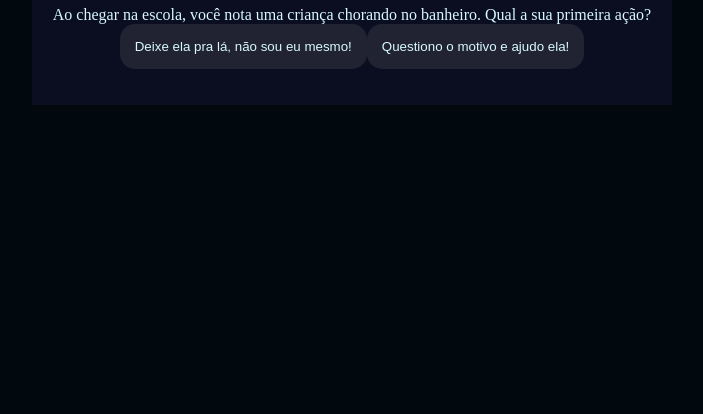
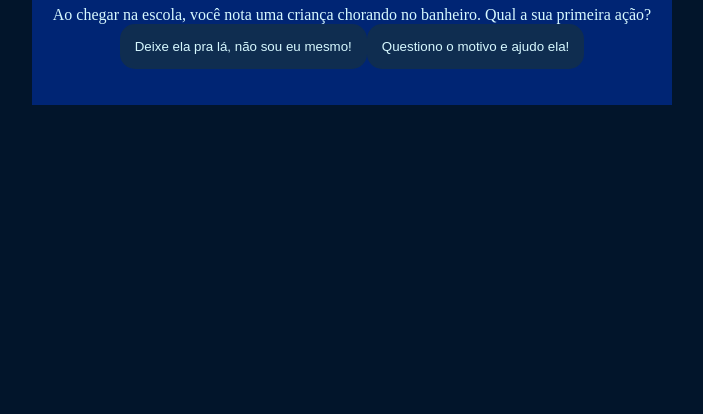
Before and after one commit to lcb7/ia.a, a plain HTML site: page index.html in a window 1280 px wide. Shown: the part 402-816 px from the top of the page, without its empty margins (288-991 px from the left). Drawn offline with Linux system fonts and the light colour scheme.

Commit message:
Update style.css

```diff
--- a/style.css
+++ b/style.css
@@ -1,8 +1,8 @@
 :root{
-    --cor-fundo: #01080E ;
-    --cor-principal: #0B0D20 ;
-    --cor-secundaria: #212333;
-    --cor-destaque: #2BDEFD;
+    --cor-fundo: #02152b ;
+    --cor-principal: #002574 ;
+    --cor-secundaria: #0f2d50;
+    --cor-destaque: #e0e0e0;
     --cor-texto: #D7F9FF;
 
 }
```
